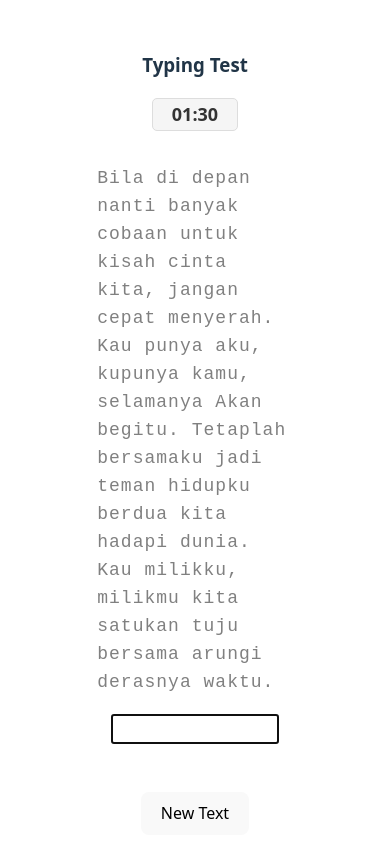
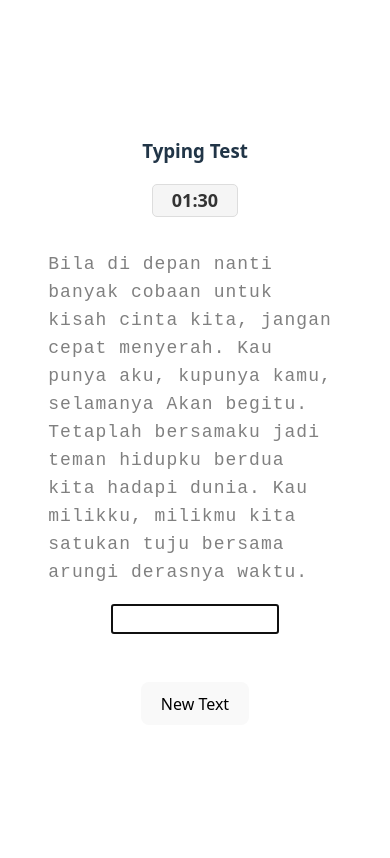
Before and after one commit to RanR112/typing-test, a React (Vite) app: page / in a window 390 px wide. Shown: the top 858 px of the page. Built offline with nearby package versions, Linux system fonts and the light colour scheme.

Commit message:
responsive

```diff
--- a/src/App.css
+++ b/src/App.css
@@ -35,3 +35,9 @@ section {
   min-height: 60px;
   text-align: left;
 }
+
+@media screen and (max-width: 768px) {
+  .typing {
+    width: 90%;
+  }
+}
```
